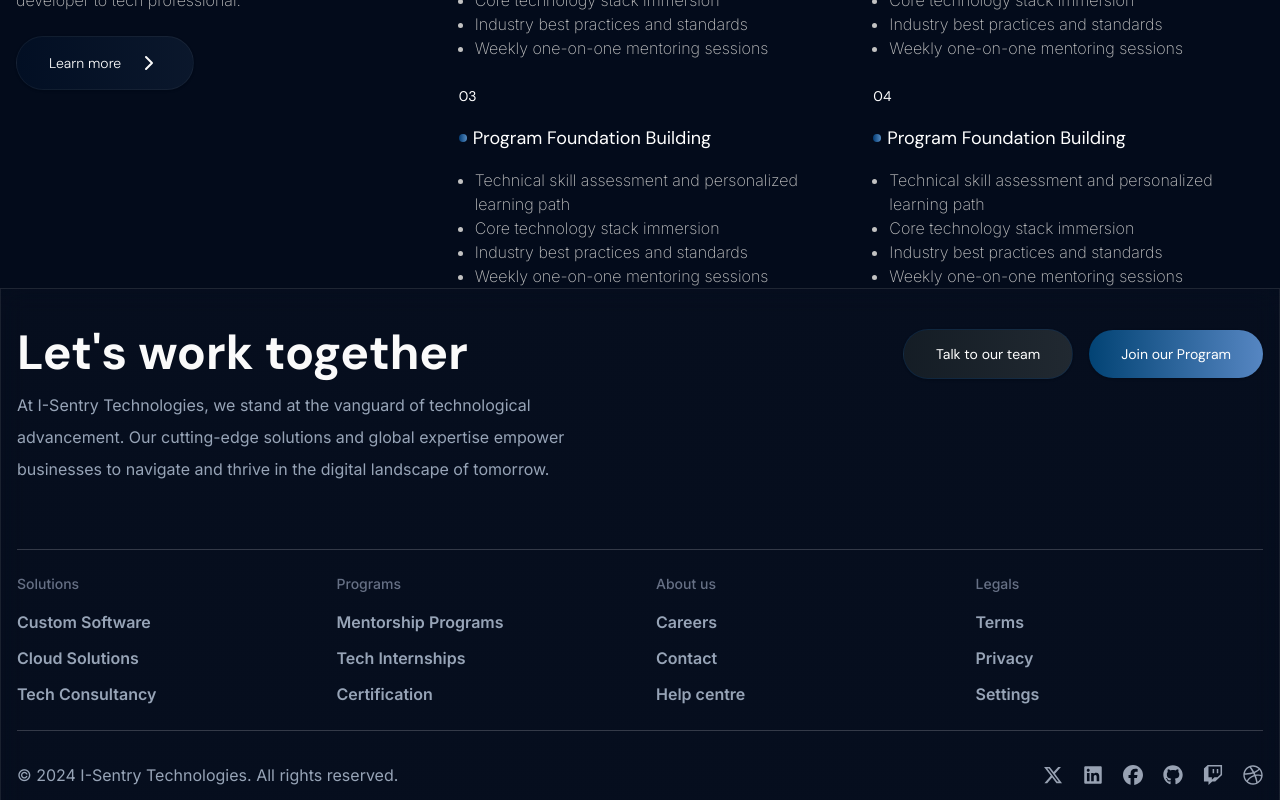
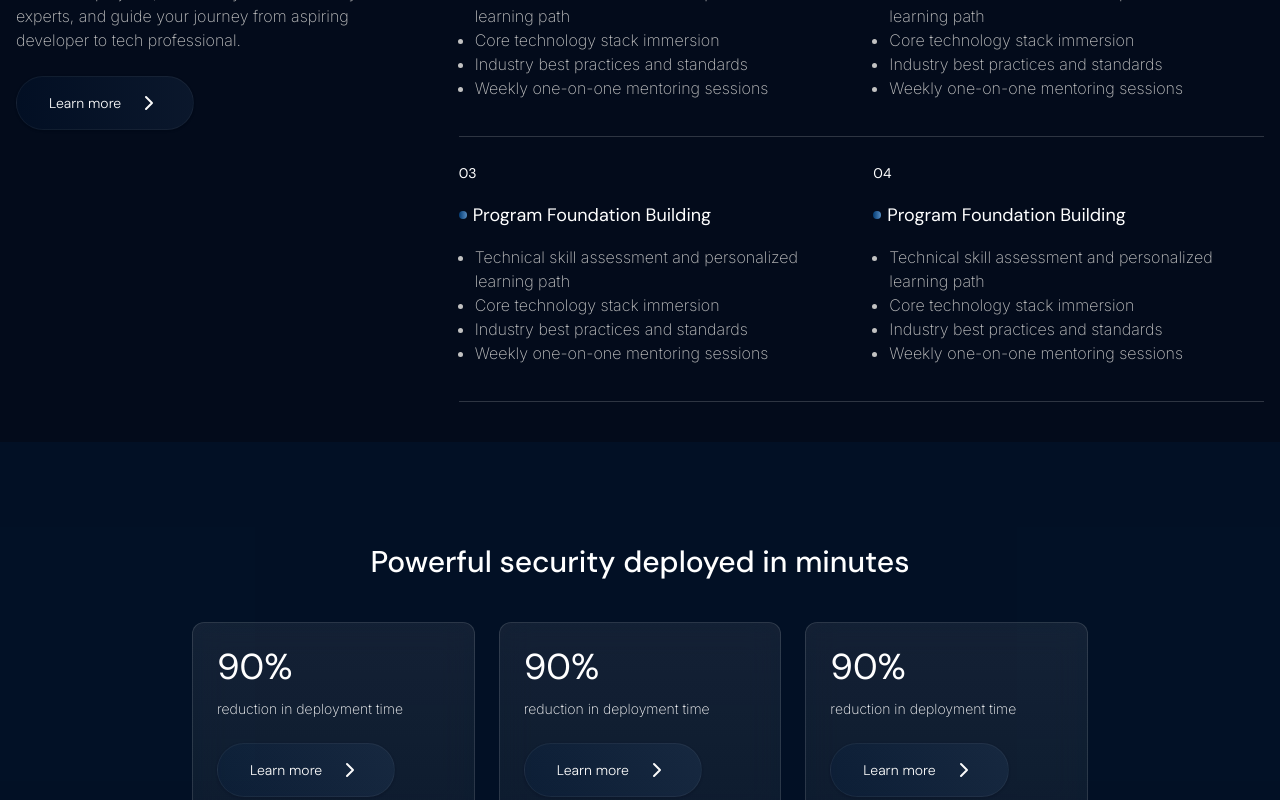
Before and after one commit to i-sentry/i-sentry-platform, a Next.js app: page / in a window 1280 px wide. Shown: the part 1760-2560 px from the top of the page. Built offline with nearby package versions, Linux system fonts and the light colour scheme.

Commit message:
Statistics section added

```diff
--- a/app/page.tsx
+++ b/app/page.tsx
@@ -2,6 +2,7 @@
 import Hero from "@/components/home-comps/hero_section";
 import Services from "@/components/home-comps/services_section";
 import About from "@/components/home-comps/about_section";
+import Statistics from "@/components/home-comps/stats_section";
 
 // import Image from "next/image";
 
@@ -13,6 +14,7 @@ export default function Home() {
       <Hero />
       <About />
       <Services />
+      <Statistics />
     </>
   );
 }
--- a/components/footer.tsx
+++ b/components/footer.tsx
@@ -1,4 +1,4 @@
-import { aboutUs, legal, LinkProps, programs, solutions } from "@/utils";
+import { aboutUs, legal, programs, solutions } from "@/utils";
 import Link from "next/link";
 import React from "react";
 import {
@@ -10,6 +10,7 @@ import {
   FaXTwitter,
 } from "react-icons/fa6";
 import { Button } from "./ui/button";
+import FooterLink from "./footer_links";
 
 const Footer = () => {
   return (
@@ -17,10 +18,10 @@ const Footer = () => {
       <div className="mx-auto max-w-7xl">
         <div className="mb-16 lg:grid lg:grid-cols-2 lg:items-start">
           <div className="">
-            <h3 className="mb-3 font-dm-sans text-[2rem] font-bold leading-10 text-[#FAFAFA] sm:text-4xl md:text-5xl">
+            <h3 className="mb-3 font-dm-sans text-[2rem] font-semibold leading-10 text-[#FAFAFA] sm:text-4xl md:text-5xl">
               Let&apos;s work together
             </h3>
-            <p className="leading-8 text-[#97A4B7]">
+            <p className="font-extralight leading-8 text-[#97A4B7]">
               At I-Sentry Technologies, we stand at the vanguard of
               technological advancement. Our cutting-edge solutions and global
               expertise empower businesses to navigate and thrive in the digital
@@ -29,10 +30,10 @@ const Footer = () => {
           </div>
 
           <div className="mt-6 inline-flex items-center gap-4 justify-self-end lg:mt-0">
-            <Button className="h-auto rounded-full border border-[#023B744D] bg-gradient-to-r from-[#023B74]/15 to-[#568CC2]/15 p-3 px-5 font-dm-sans text-sm font-normal text-white duration-300 sm:px-8 sm:py-3.5">
+            <Button className="h-auto rounded-full border border-[#023B744D] bg-gradient-to-r from-[#023B74]/15 to-[#568CC2]/15 p-3 px-5 font-dm-sans text-sm font-light text-white duration-300 sm:px-8 sm:py-3.5">
               Talk to our team
             </Button>
-            <Button className="h-auto rounded-full bg-gradient-to-r from-base-700 to-base-300 p-3 px-5 font-dm-sans text-sm font-normal text-white duration-300 sm:px-8 sm:py-3.5">
+            <Button className="h-auto rounded-full bg-gradient-to-r from-base-700 to-base-300 p-3 px-5 font-dm-sans text-sm font-light text-white duration-300 sm:px-8 sm:py-3.5">
               Join our Program
             </Button>
           </div>
@@ -48,7 +49,7 @@ const Footer = () => {
 
         {/* COPYRIGHT */}
         <div className="mt-8 flex flex-col gap-5 sm:items-center sm:justify-between md:flex-row">
-          <p className="text-[#97A4B7]">
+          <p className="font-light text-[#97A4B7]">
             &copy; {new Date().getFullYear()} I-Sentry Technologies. All rights
             reserved.
           </p>
@@ -131,32 +132,3 @@ const Footer = () => {
 };
 
 export default Footer;
-
-type ComponentProps = {
-  title: string;
-  links: LinkProps[];
-};
-
-const FooterLink: React.FC<ComponentProps> = ({ title, links }) => {
-  return (
-    <>
-      <div>
-        <h3 className="font-inter text-sm font-medium text-[#667085]">
-          {title}
-        </h3>
-
-        <div className="mt-4 inline-flex flex-col gap-3">
-          {links.map((item: LinkProps, index: number) => (
-            <Link
-              key={index}
-              href={item?.url}
-              className="font-inter text-base font-semibold text-[#97A4B7]"
-            >
-              {item?.name}
-            </Link>
-          ))}
-        </div>
-      </div>
-    </>
-  );
-};
--- /dev/null
+++ b/components/footer_links.tsx
@@ -0,0 +1,33 @@
+import { LinkProps } from "@/utils";
+import Link from "next/link";
+
+type ComponentProps = {
+  title: string;
+  links: LinkProps[];
+};
+
+const FooterLink: React.FC<ComponentProps> = ({ title, links }) => {
+  return (
+    <>
+      <div>
+        <h3 className="font-inter text-sm font-normal text-[#667085]">
+          {title}
+        </h3>
+
+        <div className="mt-4 inline-flex flex-col gap-3">
+          {links.map((item: LinkProps, index: number) => (
+            <Link
+              key={index}
+              href={item?.url}
+              className="font-inter text-base font-normal text-[#97A4B7]"
+            >
+              {item?.name}
+            </Link>
+          ))}
+        </div>
+      </div>
+    </>
+  );
+};
+
+export default FooterLink;
--- a/components/home-comps/services_section.tsx
+++ b/components/home-comps/services_section.tsx
@@ -11,7 +11,7 @@ type ServiceProp = {
 const Services = () => {
   return (
     <>
-      <section className="">
+      <section className="py-10">
         <div className="wrapper">
           <div className="space-y-6 text-center md:mx-auto md:max-w-xl">
             <h2 className="text-xl font-normal text-white md:text-3xl md:leading-10">
@@ -48,9 +48,21 @@ const Services = () => {
                 </span>
               </Button>
             </div>
-            <div className="grid gap-y-8 sm:grid-cols-2 sm:gap-6 lg:mt-10">
+            <div className="grid grid-cols-1 gap-y-8 sm:grid-cols-2 sm:gap-6 lg:mt-10">
               {services.map((item: ServiceProp, index: number) => (
-                <ServiceCard key={"0" + (index + 1)} index={index} {...item} />
+                <>
+                  <ServiceCard
+                    key={"0" + (index + 1)}
+                    index={index}
+                    {...item}
+                  />
+                  {index === 1 && (
+                    <hr className="mt-3 border-0 border-t border-[#f9f9f92d] sm:col-span-2" />
+                  )}
+                  {index === 3 && (
+                    <hr className="mt-3 border-0 border-t border-[#f9f9f92d] sm:col-span-2" />
+                  )}
+                </>
               ))}
             </div>
           </div>
--- /dev/null
+++ b/components/home-comps/stat_card.tsx
@@ -0,0 +1,27 @@
+import { ChevronRight } from "lucide-react";
+import { Button } from "../ui/button";
+
+type ComponentProps = {
+  percentage: string;
+  title: string;
+};
+
+const StatCard: React.FC<ComponentProps> = ({ percentage, title }) => {
+  return (
+    <div className="bg-stats rounded-xl border border-[#FAFAFA1F] p-6 backdrop-blur-lg">
+      <h3 className="text-4xl text-white">{percentage}</h3>
+      <p className="mb-6 mt-3 font-inter text-sm font-extralight lowercase text-white">
+        {title}
+      </p>
+
+      <Button className="h-auto items-center gap-x-4 rounded-full border border-[#F4F4F40D] bg-grad-alt px-8 py-3.5 font-dm-sans font-light">
+        Learn more
+        <span>
+          <ChevronRight />
+        </span>
+      </Button>
+    </div>
+  );
+};
+
+export default StatCard;
--- /dev/null
+++ b/components/home-comps/stats_section.tsx
@@ -0,0 +1,42 @@
+import React from "react";
+import StatCard from "./stat_card";
+
+type StatProps = {
+  percentage: string;
+  title: string;
+};
+
+const stats: StatProps[] = [
+  {
+    percentage: "90%",
+    title: "reduction in deployment time",
+  },
+  {
+    percentage: "90%",
+    title: "reduction in deployment time",
+  },
+  {
+    percentage: "90%",
+    title: "reduction in deployment time",
+  },
+];
+
+const Statistics = () => {
+  return (
+    <section className="bg-[#01234540] py-[100px]">
+      <div className="wrapper">
+        <h2 className="text-center text-xl font-medium text-white md:text-3xl md:leading-10">
+          Powerful security deployed in minutes
+        </h2>
+
+        <div className="mt-10 grid gap-8 sm:grid-cols-2 sm:gap-6 md:grid-cols-3 lg:mx-auto lg:max-w-4xl">
+          {stats?.map((stat: StatProps, index: number) => (
+            <StatCard key={index} {...stat} />
+          ))}
+        </div>
+      </div>
+    </section>
+  );
+};
+
+export default Statistics;
--- a/tailwind.config.ts
+++ b/tailwind.config.ts
@@ -96,6 +96,8 @@ const config: Config = {
         box: "linear-gradient(180deg, rgba(250,250,250,0.075) 0%, rgba(244,244,244,0.05) 100%)",
         partners:
           "linear-gradient(90deg, #030B1B 10%, rgba(3, 11, 27, 0) 25.4%, rgba(3, 11, 27, 0) 75.3%, #030B1B 90.4%)",
+        stats:
+          "linear-gradient(180deg, rgba(250, 250, 250, 0.075) 0%, rgba(244, 244, 244, 0.05) 100%)",
       },
       borderRadius: {
         lg: "var(--radius)",
```
